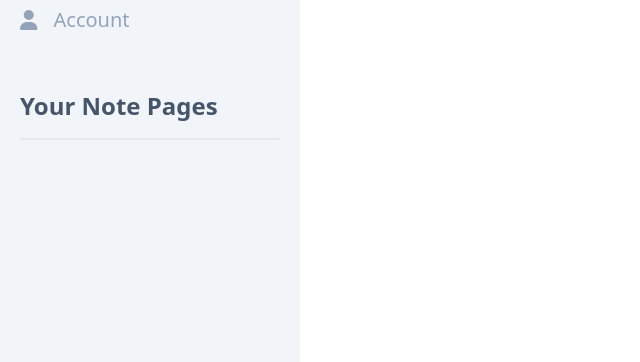
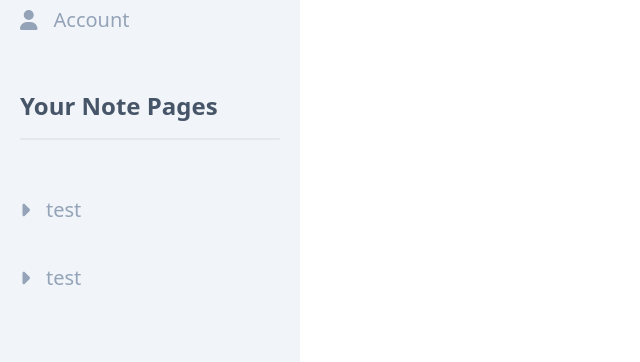
Before and after one commit to VisH317/interview, a Nuxt app: page /dashboard in a window 1280 px wide. Shown: the part 208-570 px from the top of the page, without its empty margins (0-640 px from the left). Built offline with nearby package versions, Linux system fonts and the light colour scheme; no server answers; sample sign-in values are in the browser's storage.

Commit message:
setup dashnav component

```diff
--- a/components/NavItem.vue
+++ b/components/NavItem.vue
@@ -1,7 +1,19 @@
-<script setup>
+<script setup lang="ts">
 
+    defineProps<{
+        title: string,
+        id: string
+    }>()
+
+    const clicked = ref<boolean>(false)
 </script>
 
 <template>
-
+    <div class="w-full p-5 hover:bg-slate-300 duration-300 text-slate-400 font-normal text-xl cursor-pointer flex gap-4" @click="clicked=!clicked">
+        <div :class="`${clicked ? 'rotate-90 inline' : 'inline'} duration-300`"><font-awesome-icon icon="fa-solid fa-caret-right"/></div> {{ title }}
+    </div>
+    <div :class="`w-full hover:bg-slate-300 duration-300 text-slate-400 font-normal text-xl cursor-pointer flex gap-4 ${clicked ? 'block opacity-100 p-3' : ' opacity-0 p-0 h-0'} duration-300`">-> See Progress</div>
+    <div :class="`w-full hover:bg-slate-300 duration-300 text-slate-400 font-normal text-xl cursor-pointer flex gap-4 ${clicked ? 'block opacity-100 p-3' : ' opacity-0 p-0 h-0'} duration-300`">-> Learn</div>
+    <div :class="`w-full hover:bg-slate-300 duration-300 text-slate-400 font-normal text-xl cursor-pointer flex gap-4 ${clicked ? 'block opacity-100 p-3' : ' opacity-0 p-0 h-0'} duration-300`">-> View/Gen Flashcards</div>
+    <div :class="`w-full hover:bg-slate-300 duration-300 text-slate-400 font-normal text-xl cursor-pointer flex gap-4 ${clicked ? 'block opacity-100 p-3' : ' opacity-0 p-0 h-0'} duration-300`">-> Practice Quiz</div>
 </template>
--- a/pages/dashboard.vue
+++ b/pages/dashboard.vue
@@ -22,9 +22,13 @@
                 <div class="w-full p-5 hover:bg-slate-300 duration-300 text-slate-400 font-normal text-xl cursor-pointer flex gap-4"><div class="inline"><font-awesome-icon icon="fa-solid fa-user"/></div> Account</div>
             </div>
             <div class="h-4"/>
-            <div class="p-5">
-                <p class="text-slate-600 font-semibold text-2xl">Your Note Pages</p>
-                <hr class="h-[2px] my-4 bg-gray-200 border-0 dark:bg-slate-400 rounded-lg">
+            <div class="">
+                <div class="p-5">
+                    <p class="text-slate-600 font-semibold text-2xl">Your Note Pages</p>
+                    <hr class="h-[2px] my-4 bg-gray-200 border-0 dark:bg-slate-400 rounded-lg">
+                </div>
+                <NavItem title="test" :id="1"/>
+                <NavItem title="test" :id="1"/>
             </div>
             </div>
         <div class="bg-white h-screen grow overflow-x-hidden overflow-y-auto">
```
